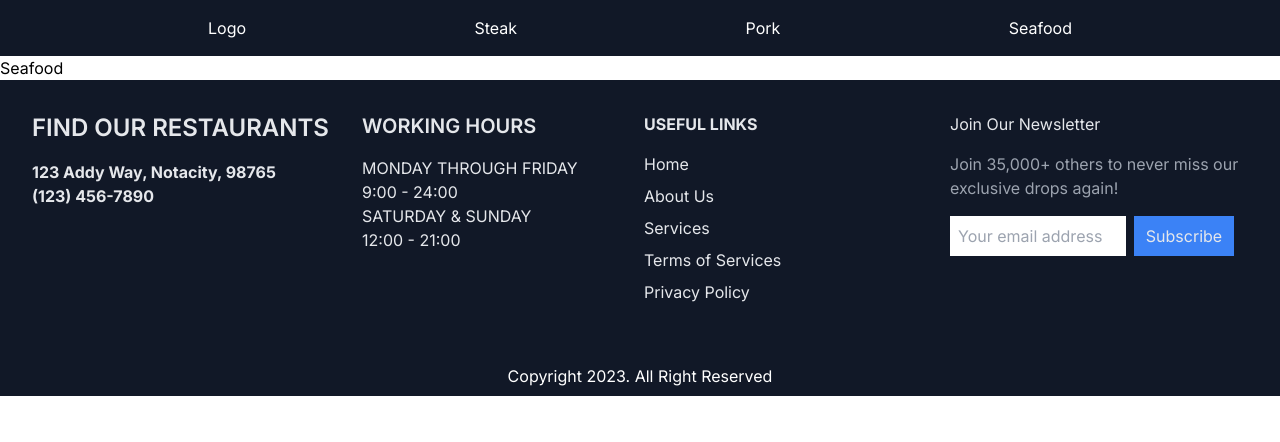
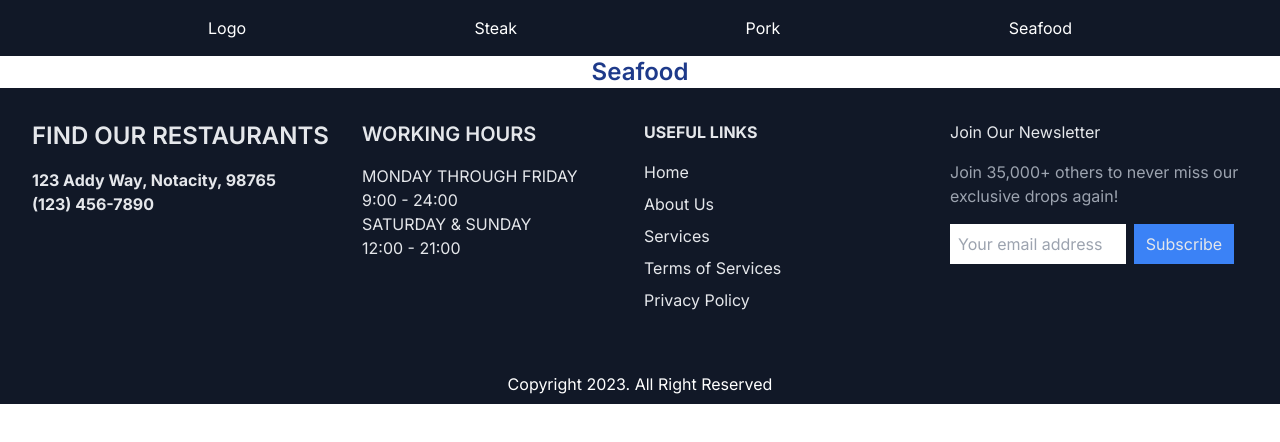
Before and after one commit to bennguyenn24/nextjs-steakhouse-society, a Next.js app: page /seafood in a window 1280 px wide. Shown: the top 442 px of the page. Built offline with nearby package versions, Linux system fonts and the light colour scheme.

Commit message:
Updated Pages Modals

```diff
--- a/app/(products)/pork/page.jsx
+++ b/app/(products)/pork/page.jsx
@@ -1,8 +1,10 @@
-import React from 'react'
-
-function page() {
+const page = () => {
   return (
-    <div>Pork</div>
+    <div>
+      <div className='text-center'>
+        <h1 className='text-2xl font-semibold text-blue-900'>Pork</h1>
+      </div>
+    </div>
   )
 }
 
--- a/app/(products)/seafood/page.jsx
+++ b/app/(products)/seafood/page.jsx
@@ -1,7 +1,13 @@
-import React from 'react'
 
-export default function Seafood() {
+
+const page = () => {
   return (
-    <div>Seafood</div>
+    <div>
+      <div className='text-center'>
+        <h1 className='text-2xl font-semibold text-blue-900'>Seafood</h1>
+      </div>
+    </div>
   )
 }
+
+export default page
--- a/app/(products)/steaks/page.jsx
+++ b/app/(products)/steaks/page.jsx
@@ -2,7 +2,11 @@ import React from 'react'
 
 const page = () => {
   return (
-    <div>steaks</div>
+    <div>
+      <div className='text-center'>
+        <h1 className='text-2xl font-semibold text-blue-900'>Steaks</h1>
+      </div>
+    </div>
   )
 }
 
```
